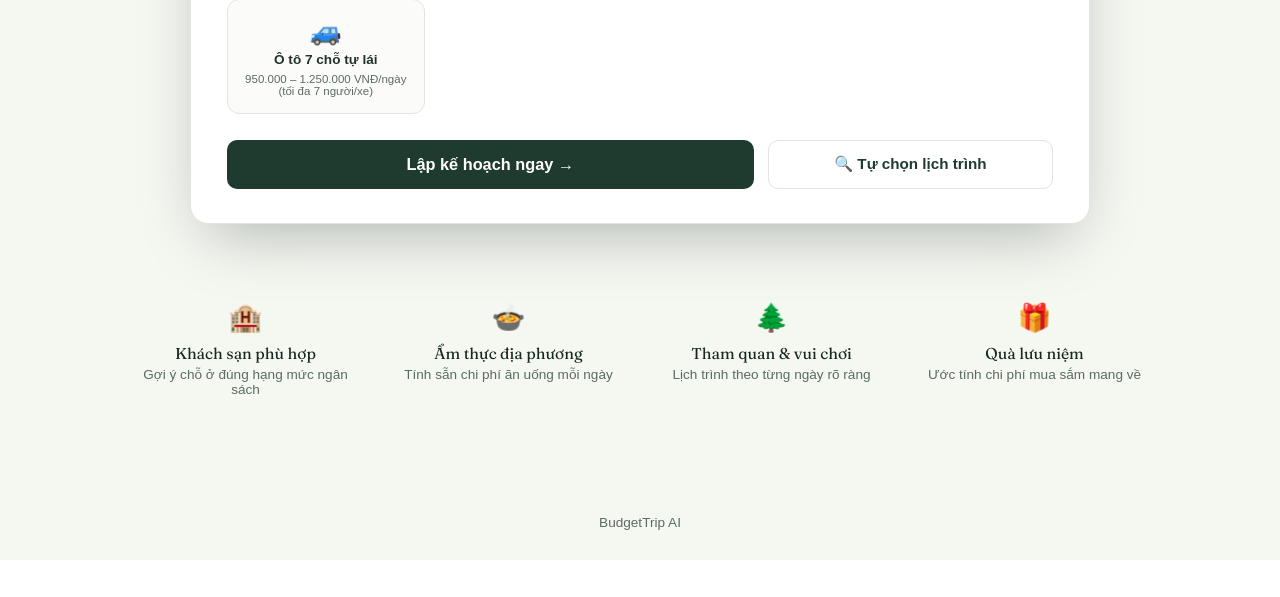
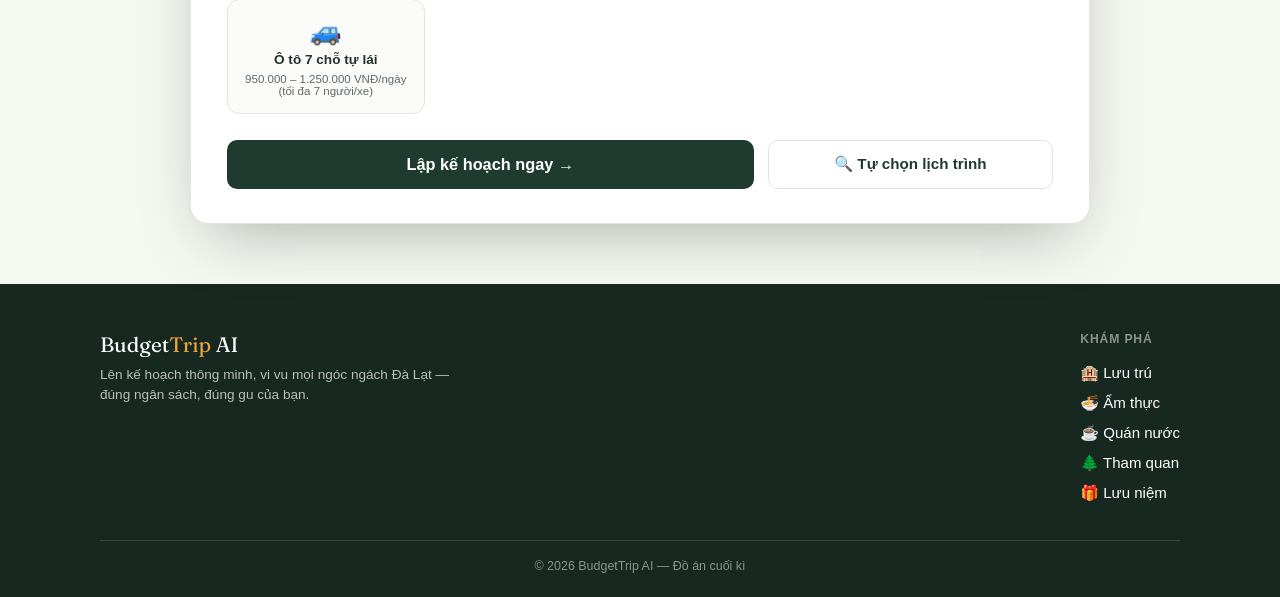
Before and after one commit to tue-nttu/budgettrip-AI, a Flask app: page / in a window 1280 px wide. Shown: the part 1183-1780 px from the top of the page. Before the commit the page ends 1743 px from the top, so only its background shows below. Run offline with Flask 3, Linux system fonts and the light colour scheme.

Commit message:
Update index.html

```diff
--- a/templates/index.html
+++ b/templates/index.html
@@ -84,54 +84,43 @@
         <a href="{{ url_for('browse') }}" class="btn-secondary">🔍 Tự chọn lịch trình</a>
       </div>
     </form>
-
-    <section class="features">
-      <div class="feature">
-        <span class="icon">🏨</span>
-        <h3>Khách sạn phù hợp</h3>
-        <p>Gợi ý chỗ ở đúng hạng mức ngân sách</p>
-      </div>
-      <div class="feature">
-        <span class="icon">🍲</span>
-        <h3>Ẩm thực địa phương</h3>
-        <p>Tính sẵn chi phí ăn uống mỗi ngày</p>
-      </div>
-      <div class="feature">
-        <span class="icon">🌲</span>
-        <h3>Tham quan &amp; vui chơi</h3>
-        <p>Lịch trình theo từng ngày rõ ràng</p>
-      </div>
-      <div class="feature">
-        <span class="icon">🎁</span>
-        <h3>Quà lưu niệm</h3>
-        <p>Ước tính chi phí mua sắm mang về</p>
-      </div>
-    </section>
   </div>
 
-  <footer class="site-footer">BudgetTrip AI</footer>
+  <div class="footer-band"></div>
+  <footer class="site-footer-rich">
+    <div class="footer-inner">
+      <div class="footer-brand">
+        <div class="footer-logo">Budget<span class="dot">Trip</span> AI</div>
+        <p class="footer-tagline">Lên kế hoạch thông minh, vi vu mọi ngóc ngách Đà Lạt — đúng ngân sách, đúng gu của bạn.</p>
+      </div>
+      <div class="footer-links">
+        <div class="footer-links-title">Khám phá</div>
+        <a href="{{ url_for('browse') }}?tab=hotel">🏨 Lưu trú</a>
+        <a href="{{ url_for('browse') }}?tab=food">🍜 Ẩm thực</a>
+        <a href="{{ url_for('browse') }}?tab=drinks">☕ Quán nước</a>
+        <a href="{{ url_for('browse') }}?tab=attraction">🌲 Tham quan</a>
+        <a href="{{ url_for('browse') }}?tab=souvenir">🎁 Lưu niệm</a>
+      </div>
+    </div>
+    <div class="footer-bottom">© 2026 BudgetTrip AI — Đồ án cuối kì</div>
+  </footer>
 
   <script>
-    // --- Mac dinh ngay di / ngay ve + rang buoc ngay ve khong truoc ngay di ---
     (function () {
       const startInput = document.getElementById('start_date');
       const endInput = document.getElementById('end_date');
-
       function toISO(d) {
         const off = d.getTimezoneOffset();
         const local = new Date(d.getTime() - off * 60000);
         return local.toISOString().slice(0, 10);
       }
-
       const today = new Date();
       const defaultEnd = new Date();
       defaultEnd.setDate(today.getDate() + 2);
-
       startInput.min = toISO(today);
       startInput.value = toISO(today);
       endInput.min = toISO(defaultEnd);
       endInput.value = toISO(defaultEnd);
-
       startInput.addEventListener('change', function () {
         if (!startInput.value) return;
         endInput.min = startInput.value;
@@ -141,7 +130,6 @@
       });
     })();
 
-    // --- Tu dong them dau cham moi 3 so khi nhap ngan sach / du phong ---
     (function () {
       function formatMoneyInput(input) {
         if (!input) return;
```
